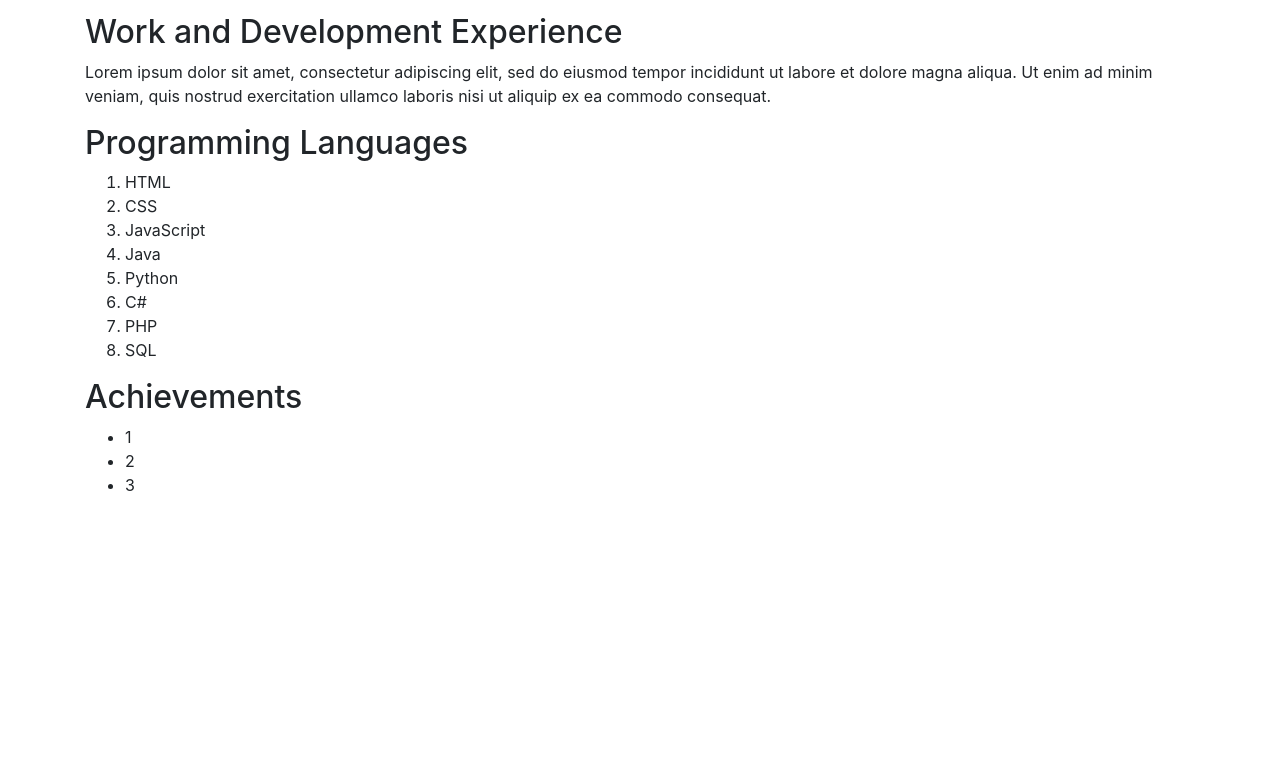
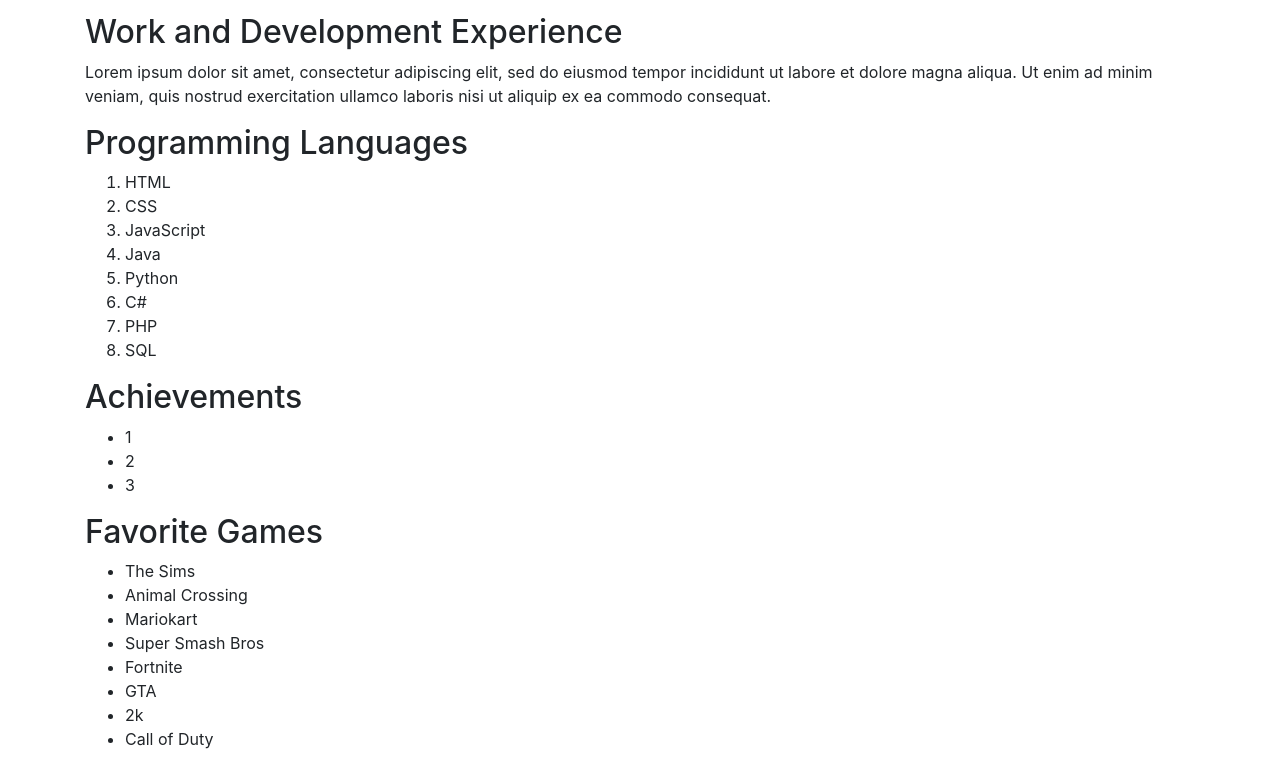
Before and after one commit to Leach-IT3049C/1-online-portfolio-corinmanning2315, a website: page index.html in a window 1280 px wide. Shown: the part 1486-2253 px from the top of the page. Before the commit the page ends 1999 px from the top, so only its background shows below. Drawn offline with nearby package versions, Linux system fonts and the light colour scheme.

Commit message:
added Favorite Games section

```diff
--- a/index.html
+++ b/index.html
@@ -56,6 +56,19 @@
         <li>3</li>
       </ul>
     </div>
+    <div class="section" id="games">
+      <h2>Favorite Games</h2>
+      <ul>
+        <li>The Sims</li>
+        <li>Animal Crossing</li>
+        <li>Mariokart</li>
+        <li>Super Smash Bros</li>
+        <li>Fortnite</li>
+        <li>GTA</li>
+        <li>2k</li>
+        <li>Call of Duty</li>
+      </ul>
+    </div>
   </div>
 
   <!-- INCLUDE SCRIPTS FILE HERE -->
```
